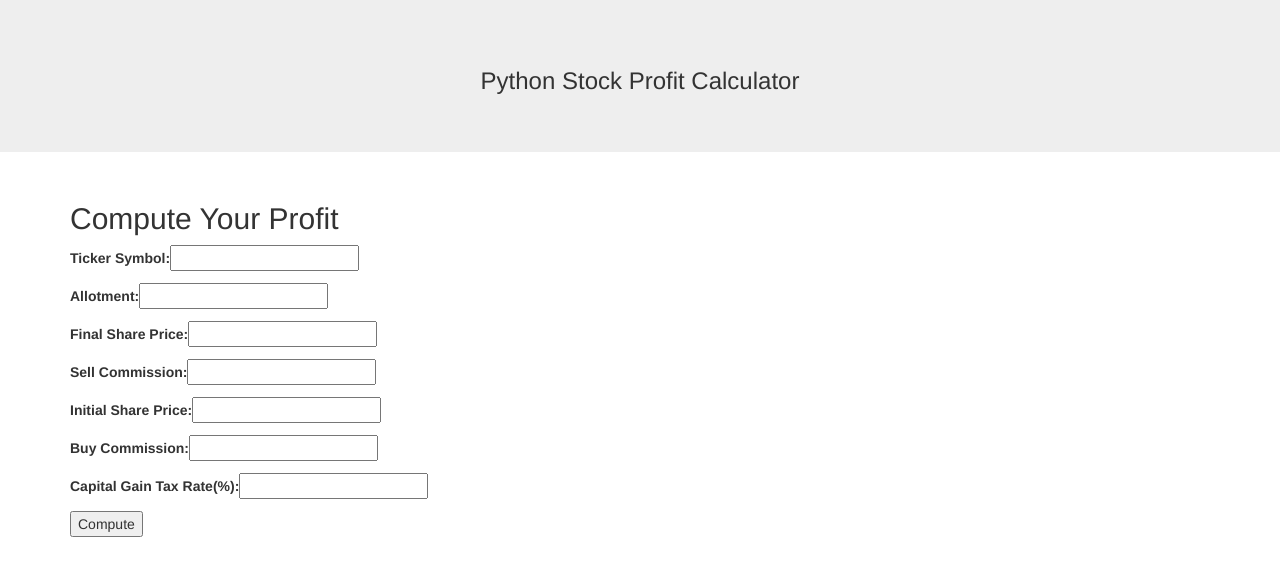
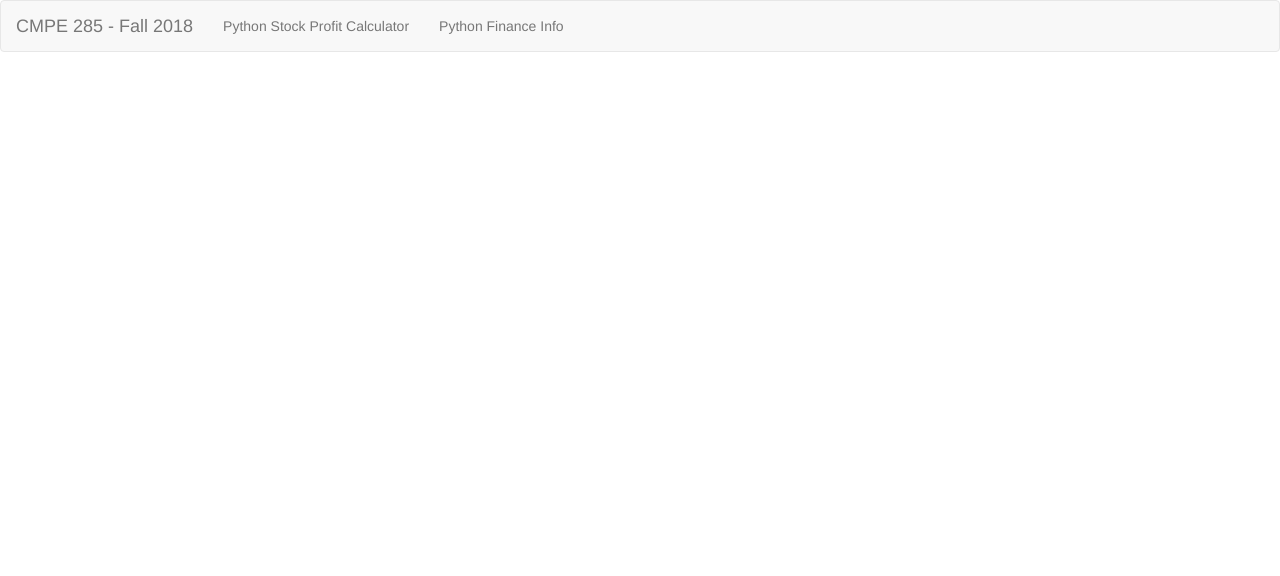
Before and after one commit to vjanjali/cmpe285, a Flask app: page / in a window 1280 px wide. Shown: the top 576 px of the page. Run offline with Flask 2, Linux system fonts and the light colour scheme; some libraries are stand-ins or nearby versions.

Commit message:
changed homepage

```diff
--- a/templates/index.html
+++ b/templates/index.html
@@ -1,7 +1,7 @@
 <!DOCTYPE html>
 <html lang="en">
 <head>
-    <title>Python Stock Profit Calculator</title>
+    <title>Welcome to Greybag</title>
     <meta charset="utf-8">
     <meta name="viewport" content="width=device-width, initial-scale=1">
     <link rel="stylesheet" href="https://maxcdn.bootstrapcdn.com/bootstrap/3.3.7/css/bootstrap.min.css">
@@ -11,48 +11,17 @@
 </head>
 <body>
 
-<div class="jumbotron text-center">
-    <h3>Python Stock Profit Calculator</h3>
-</div>
+<nav class="navbar navbar-default">
+  <div class="container-fluid">
+    <div class="navbar-header">
+      <a class="navbar-brand" href="#">CMPE 285 - Fall 2018</a>
+    </div>
+    <ul class="nav navbar-nav">
+      <li><a href="stock_calc">Python Stock Profit Calculator</a></li>
+      <li><a href="fin_info">Python Finance Info</a></li>
+    </ul>
+  </div>
+</nav>
 
-<div class="container">
-    <div class="row">
-        <div class="col-sm-4">
-            <h2>Compute Your Profit</h2>
-
-    <form action="calculate_profit" method="POST">
-        <p><label>Ticker Symbol:</label><input type="text" name="ticker"/></p>
-        <p><label>Allotment:</label><input type="number" name="allot" step="0.1"/></p>
-        <p><label>Final Share Price:</label><input type="number" name="final_share" step="0.1"/></p>
-        <p><label>Sell Commission:</label><input type="number" name="sell_com" step="0.1"/></p>
-        <p><label>Initial Share Price:</label><input type="number" name="initial_share" step="0.1"/></p>
-        <p><label>Buy Commission:</label><input type="number" name="buy_com" step="0.1"/></p>
-        <p><label>Capital Gain Tax Rate(%):</label><input type="number" name="capital" step="0.1"/></p>
-        <p><input type="submit" value="Compute"/></p>
-    </form>
-    {% if result %}
-    <h3>PROFIT REPORT:</h3>
-
-                <p>Proceeds</p>
-                <p>${{ result['proceeds'] }}</p>
-                <p>Cost</p>
-                <p>${{ result['cost'] }}</p>
-                <p>Cost details:</p>
-                <p>Total Purchase Price</p>
-                <p>{{ result['allot'] }} X ${{ result['init_share'] }} = {{ result['total_purchase'] }}</p>
-                <p>Buy Commission = {{ result['buy_com'] }}</p>
-                <p>Sell Commission = {{ result['sell_com'] }}</p>
-                <p>Tax on Capital Gain = {{ result['capital'] }}% of ${{ result['capital_cont'] }}</p>
-                <p>Net Profit</p>
-                <p>{{ result['net_profit'] }}</p>
-                <p>Return on Investment</p>
-                <p>{{ result['return_inv'] }}</p>
-                <p>To break even, you should have a final share price of</p>
-                <p>{{ result['break_even'] }}</p>
-
-    {% endif %}
-</div>
-    </div>
-</div>
 </body>
 </html>
```
Also changed, not shown: templates/stock_calc.html (added, +70 -0 lines).
